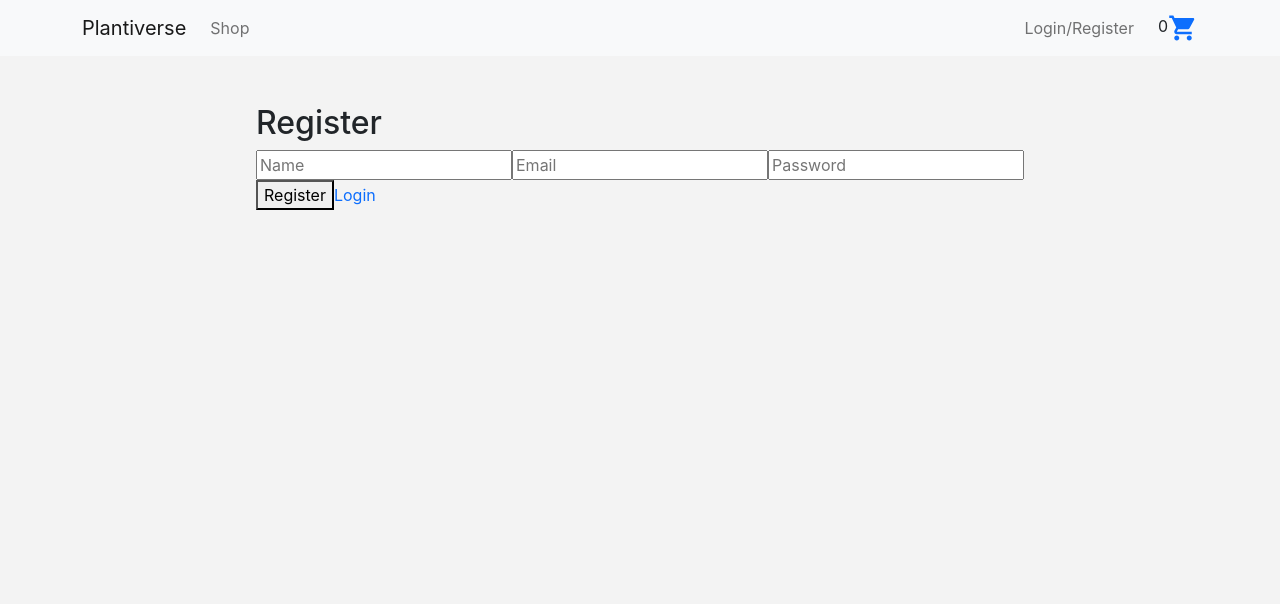
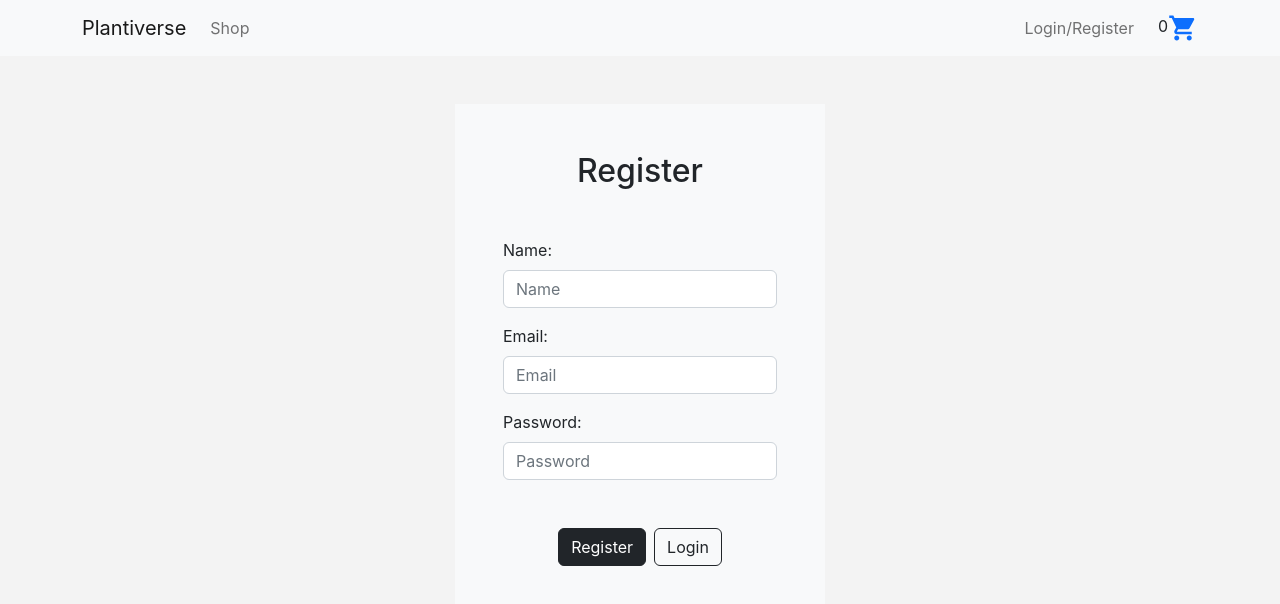
Before and after one commit to JoaoSaIvador/plantiverse, a React (Create React App) app in the folder client/: page /register in a window 1280 px wide. Shown: the top 604 px of the page. Built offline with nearby package versions, Linux system fonts and the light colour scheme; no server answers.

Commit message:
Login and Register redesign

```diff
--- a/client/src/App.js
+++ b/client/src/App.js
@@ -10,7 +10,7 @@ function App() {
   return (
     <DataProvider>
       <Router>
-        <div className="App d-flex flex-column align-items-center">
+        <div className="App h-100 d-flex flex-column align-items-center">
           <Header />
           <Pages />
         </div>
--- a/client/src/components/mainpages/auth/Login.js
+++ b/client/src/components/mainpages/auth/Login.js
@@ -1,6 +1,7 @@
 import React, { useState } from 'react';
-import { Link } from 'react-router-dom';
 import axios from 'axios';
+import Form from 'react-bootstrap/Form';
+import Button from 'react-bootstrap/Button';
 
 function Login() {
     const [user, setUser] = useState({
@@ -28,18 +29,26 @@ function Login() {
     };
 
     return (
-        <div className='login-page'>
-            <form onSubmit={loginSubmit}>
-                <h2>Login</h2>
-                <input type="email" name='email' required placeholder='Email' value={user.email} onChange={onChangeInput} />
-                <input type="password" name='password' required placeholder='Password' value={user.password} onChange={onChangeInput} />
+        <div className='d-flex flex-column bg-light p-5 auth-content'>
+            <Form className='d-flex flex-column align-items-center justify-content-center' onSubmit={loginSubmit}>
+                <h2 className='mb-5'>Login</h2>
 
-                <div className='login-buttons'>
-                    <button type='submit'>Login</button>
-                    <Link to="/register">Register</Link>
+                <Form.Group className="mb-3" controlId="form=Email">
+                    <Form.Label>Email:</Form.Label>
+                    <Form.Control type="email" name='email' required placeholder='Email' value={user.email} onChange={onChangeInput} />
+                </Form.Group>
+
+                <Form.Group className="mb-5" controlId="form=Email">
+                    <Form.Label>Password:</Form.Label>
+                    <Form.Control type="password" name='password' required placeholder='Password' value={user.password} onChange={onChangeInput} />
+                </Form.Group>
+
+                <div className='d-flex flex-row justify-content-center align-items-center'>
+                    <Button className='me-2 auth-btn' variant="dark" type='submit'>Login</Button>
+                    <Button className='auth-btn' variant="outline-dark" href="/register">Register</Button>
                 </div>
-            </form>
-        </div>
+            </Form>
+        </div >
     );
 }
 
--- a/client/src/components/mainpages/auth/Register.js
+++ b/client/src/components/mainpages/auth/Register.js
@@ -1,6 +1,7 @@
 import React, { useState } from 'react';
-import { Link } from 'react-router-dom';
 import axios from 'axios';
+import Form from 'react-bootstrap/Form';
+import Button from 'react-bootstrap/Button';
 
 function Register() {
     const [user, setUser] = useState({
@@ -29,21 +30,31 @@ function Register() {
     };
 
     return (
-        <div className="login-page">
-            <form onSubmit={registerSubmit}>
-                <h2>Register</h2>
-                <input type="text" name="name" required placeholder="Name" value={user.name} onChange={onChangeInput} />
+        <div className='d-flex flex-column bg-light p-5 auth-content'>
+            <Form className='d-flex flex-column align-items-center justify-content-center' onSubmit={registerSubmit}>
+                <h2 className='mb-5'>Register</h2>
 
-                <input type="email" name="email" required placeholder="Email" value={user.email} onChange={onChangeInput} />
+                <Form.Group className="mb-3" controlId="form=Email">
+                    <Form.Label>Name:</Form.Label>
+                    <Form.Control type="text" name="name" required placeholder="Name" value={user.name} onChange={onChangeInput} />
+                </Form.Group>
 
-                <input type="password" name="password" required placeholder="Password" value={user.password} onChange={onChangeInput} />
+                <Form.Group className="mb-3" controlId="form=Email">
+                    <Form.Label>Email:</Form.Label>
+                    <Form.Control type="email" name='email' required placeholder='Email' value={user.email} onChange={onChangeInput} />
+                </Form.Group>
 
-                <div className="login-buttons">
-                    <button type="submit">Register</button>
-                    <Link to="/login">Login</Link>
+                <Form.Group className="mb-5" controlId="form=Email">
+                    <Form.Label>Password:</Form.Label>
+                    <Form.Control type="password" name='password' required placeholder='Password' value={user.password} onChange={onChangeInput} />
+                </Form.Group>
+
+                <div className='d-flex flex-row justify-content-center align-items-center'>
+                    <Button className='me-2 auth-btn' variant="dark" type='submit'>Register</Button>
+                    <Button className='auth-btn' variant="outline-dark" href="/login">Login</Button>
                 </div>
-            </form>
-        </div>
+            </Form>
+        </div >
     );
 }
 
--- a/client/src/components/mainpages/auth/login.css
+++ b/client/src/components/mainpages/auth/login.css
@@ -1,43 +1,13 @@
-.login-page {
-    max-width: 500px;
-    border: 2px solid rgb(3, 165, 206);
-    border-radius: 5px;
+.auth-content {
+    min-width: 400px;
+    border-radius: 20px;
     padding: 30px;
     margin: 50px auto;
+    box-shadow: rgba(0, 0, 0, 0.06) 0px 14px 28px,
+        rgba(0, 0, 0, 0.06) 0px 10px 10px;
 }
 
-.login-page h2 {
-    text-transform: uppercase;
-    letter-spacing: 2px;
-    color: #555;
+.auth-btn {
+    width: 80px;
+    height: 40px;
 }
-
-.login-page form input,
-.login-page form button {
-    width: 100%;
-    height: 40px;
-    margin: 10px 0;
-    padding: 0 5px;
-    outline: rgb(3, 165, 206);
-    border: 1px solid rgb(3, 165, 206);
-}
-
-.login-page form .login-buttons {
-    display: flex;
-    justify-content: space-between;
-    align-items: center;
-}
-
-.login-page form button {
-    width: 150px;
-    background: rgb(3, 165, 206);
-    color: white;
-    text-transform: uppercase;
-    letter-spacing: 2px;
-}
-
-.login-page form a {
-    color: orange;
-    letter-spacing: 1.3px;
-    text-transform: uppercase;
-}
--- a/client/src/components/mainpages/products/Products.js
+++ b/client/src/components/mainpages/products/Products.js
@@ -70,8 +70,8 @@ function Products() {
 
                 {
                     isAdmin &&
-                    <div className="w-100 d-flex flex-row justify-content-start align-items-center mb-3">
-                        <Button variant="dark" className='me-2' onClick={checkAll}>Select All</Button>
+                    <div className="w-100 d-flex flex-row justify-content-start align-items-center ms-3 mb-3">
+                        <Button variant="outline-dark" className='me-2' onClick={checkAll}>Select All</Button>
                         <Button variant="danger" onClick={deleteMultiple}>Delete</Button>
                     </div>
                 }
--- a/client/src/index.css
+++ b/client/src/index.css
@@ -40,38 +40,9 @@ ul li {
 @import url("./components/mainpages/categories/categories.css");
 @import url("./components/mainpages/createProduct/createProduct.css");
 
-@media (max-width: 570px) {
-  .filter_menu .row span {
-    display: none;
-  }
-}
-
 @media (max-width: 500px) {
-  .detail {
-    font-size: 100%;
-    padding: 0;
-  }
-
-  .filter_menu input {
-    margin: 0;
-  }
-
-  .filter_menu .sort {
-    flex: 1;
-  }
-
-  .filter_menu .sort select {
-    width: 100%;
-    min-width: 290px;
-    margin: 5px 0;
-  }
-
   .login-page {
     padding: 30px 15px;
-  }
-
-  .delete-all {
-    margin: 20px 0;
   }
 
   .create_product .upload {
```
